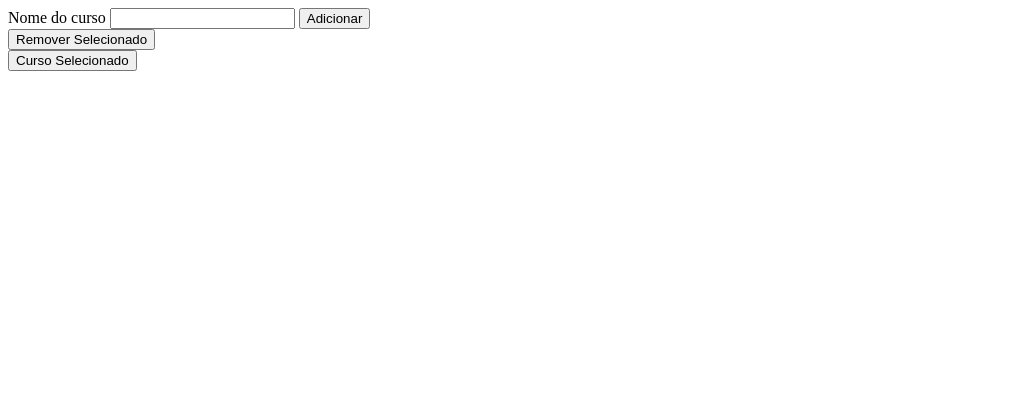
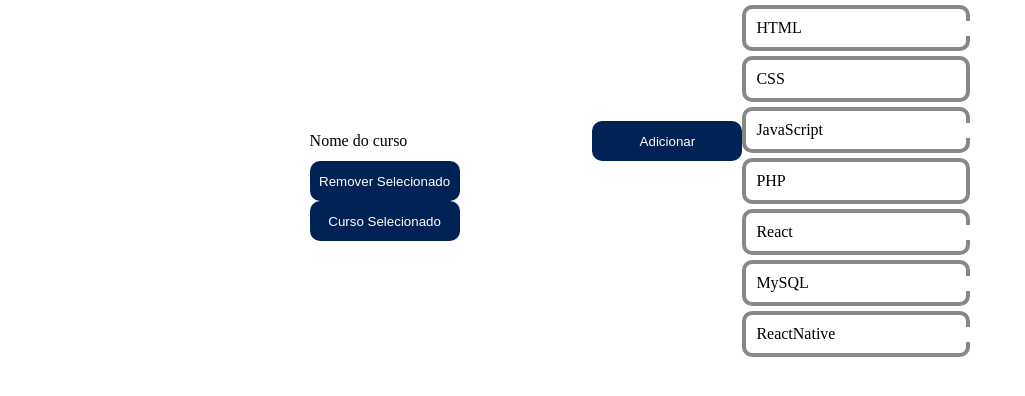
Before and after one commit to GeanFit/JavaScript, a plain HTML site: page aula043/index.html in a window 1280 px wide. Shown: the whole page, without its empty margins (0-1025 px from the left). Drawn offline with Linux system fonts and the light colour scheme.

Commit message:
atualizações

```diff
--- /dev/null
+++ b/aula043/estilos043.css
@@ -0,0 +1,38 @@
+*{
+    padding: 0px;
+    margin: 0px;
+    border: none;
+}
+
+main{
+    display: flex;
+    justify-content: center;
+    align-items: center;
+    width: 100%;
+}
+
+button{
+    width: 150px;
+    height: 40px;
+    background-color: #025;
+    color: #fff;
+    cursor: pointer;
+    border-radius: 10px;
+}
+
+.curso{
+    display: flex;
+    justify-content: center;
+    width: 200px;
+    border: 4px solid #888;
+    border-radius: 10px;
+    padding: 10px;
+    margin: 5px 0px;
+    display: flex;
+    justify-content: space-between;
+    align-items: center;
+}
+
+.selecionado{
+    background-color: ;
+}
--- a/aula043/filter043.js
+++ b/aula043/filter043.js
@@ -0,0 +1,23 @@
+const caixaCursos=document.querySelector("#caixaCursos")
+const btn_c=[...document.querySelectorAll(".curso")]
+const c1_2=document.querySelector("#c1_2")
+const cursos=["HTML","CSS","JavaScript","PHP","React","MySQL", "ReactNative"]
+
+cursos.map((el,chave)=>{
+    const novoElemento=document.createElement("div")
+    novoElemento.setAttribute("id","c"+chave)
+    novoElemento.setAttribute("class","curso c1")
+    novoElemento.innerHTML=el
+
+    const comandos=document.createElement("input")
+    comandos.setAttribute("class","comandos")
+
+    const rb=document.createElement("input")
+    rb.setAttribute("type","radio")
+    rb.setAttribute("name","rb_curso")
+
+    comandos.appendChild(rb)
+
+    novoElemento.appendChild(comandos)
+    caixaCursos.appendChild(novoElemento)
+})
--- a/aula043/index.html
+++ b/aula043/index.html
@@ -4,6 +4,7 @@
     <meta charset="UTF-8">
     <meta name="viewport" content="width=device-width, initial-scale=1.0">
     <title>FILTER EM JS</title>
+    <link rel="stylesheet" type="text/css" href="estilos043.css"/>
 </head>
 <body>
     <main>
```
